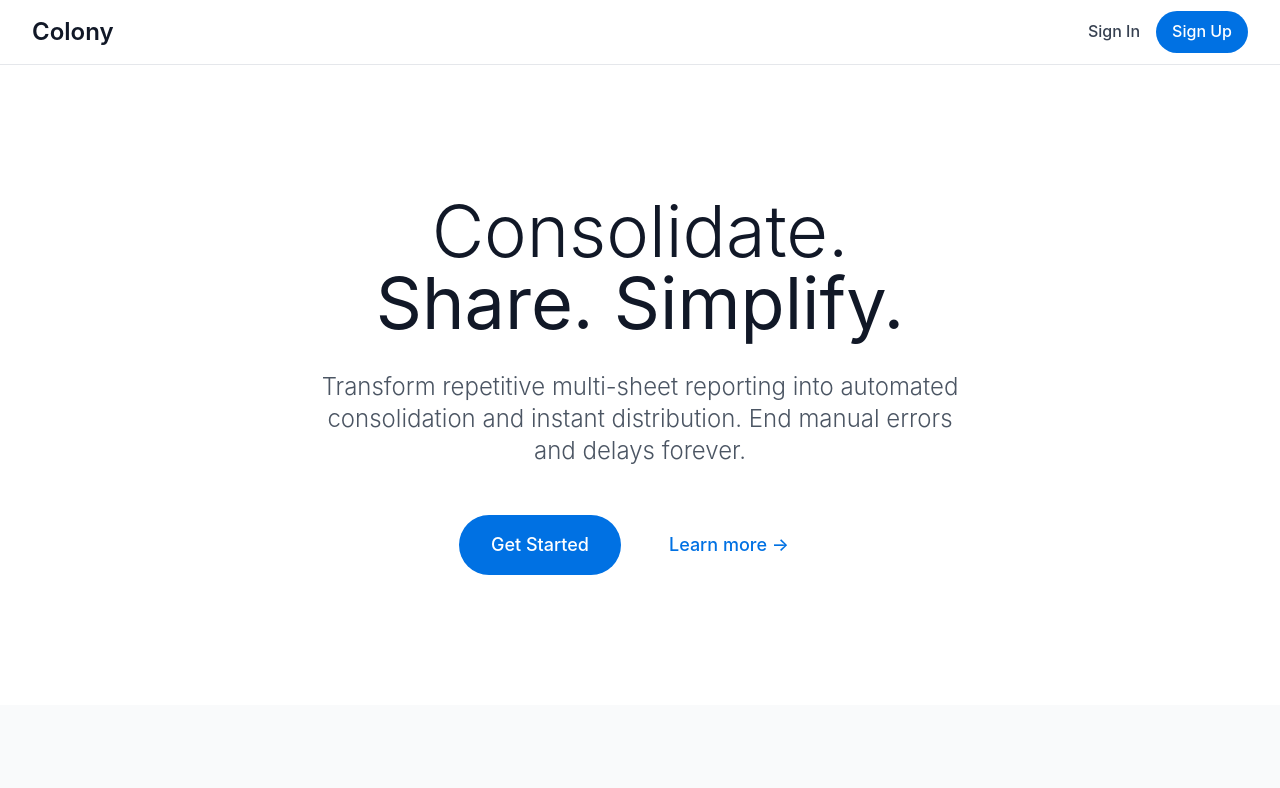
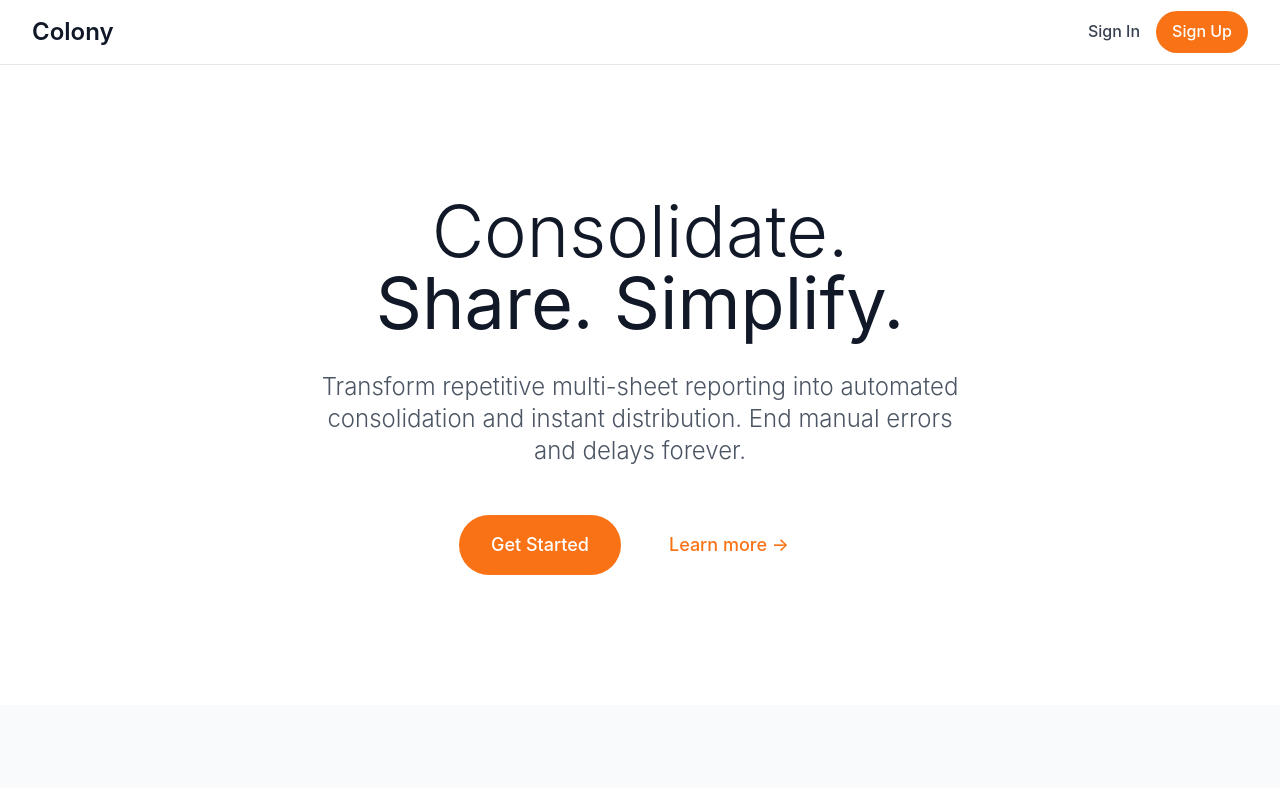
Before and after one commit to KodePratham/CodeVerse-AISF, a Next.js app: page / in a window 1280 px wide. Shown: the top 788 px of the page. Built offline with nearby package versions, Linux system fonts and the light colour scheme; no server answers.

Commit message:
check-once

```diff
--- a/src/app/globals.css
+++ b/src/app/globals.css
@@ -17,10 +17,10 @@
 
 @layer components {
   .btn-primary {
-    @apply bg-primary-500 hover:bg-primary-600 text-white font-medium py-3 px-6 rounded-full transition-all duration-200 transform hover:scale-105;
+    @apply bg-orange-500 hover:bg-orange-600 text-white font-medium py-3 px-6 rounded-full transition-all duration-300 transform hover:scale-105 shadow-md hover:shadow-lg;
   }
 
   .btn-secondary {
-    @apply border border-gray-300 hover:border-gray-400 text-gray-700 font-medium py-3 px-6 rounded-full transition-colors duration-200;
+    @apply bg-white border border-gray-300 hover:border-orange-500 hover:text-orange-500 font-medium py-3 px-6 rounded-full transition-all duration-300;
   }
 }
--- a/tailwind.config.js
+++ b/tailwind.config.js
@@ -9,12 +9,45 @@ module.exports = {
     extend: {
       colors: {
         primary: {
-          50: '#f0f9ff',
-          500: '#0071e3',
-          600: '#0056b3',
-          700: '#004c99',
+          50: '#fff7ed',
+          100: '#ffedd5',
+          200: '#fed7aa',
+          300: '#fdba74',
+          400: '#fb923c',
+          500: '#f97316',
+          600: '#ea580c',
+          700: '#c2410c',
+          800: '#9a3412',
+          900: '#7c2d12',
         },
+        apple: {
+          grey: {
+            50: '#fafafa',
+            100: '#f5f5f5',
+            200: '#e5e5e5',
+            300: '#d4d4d4',
+            400: '#a3a3a3',
+            500: '#737373',
+            600: '#525252',
+            700: '#404040',
+            800: '#262626',
+            900: '#171717',
+          }
+        }
       },
+      fontFamily: {
+        sans: ['-apple-system', 'BlinkMacSystemFont', 'SF Pro Display', 'Segoe UI', 'Roboto', 'Helvetica Neue', 'Arial', 'sans-serif'],
+      },
+      borderRadius: {
+        'apple': '12px',
+        'apple-lg': '16px',
+        'apple-xl': '20px',
+      },
+      boxShadow: {
+        'apple': '0 1px 3px rgba(0, 0, 0, 0.1), 0 1px 2px rgba(0, 0, 0, 0.06)',
+        'apple-md': '0 4px 6px -1px rgba(0, 0, 0, 0.1), 0 2px 4px -1px rgba(0, 0, 0, 0.06)',
+        'apple-lg': '0 10px 15px -3px rgba(0, 0, 0, 0.1), 0 4px 6px -2px rgba(0, 0, 0, 0.05)',
+      }
     },
   },
   plugins: [],
```
